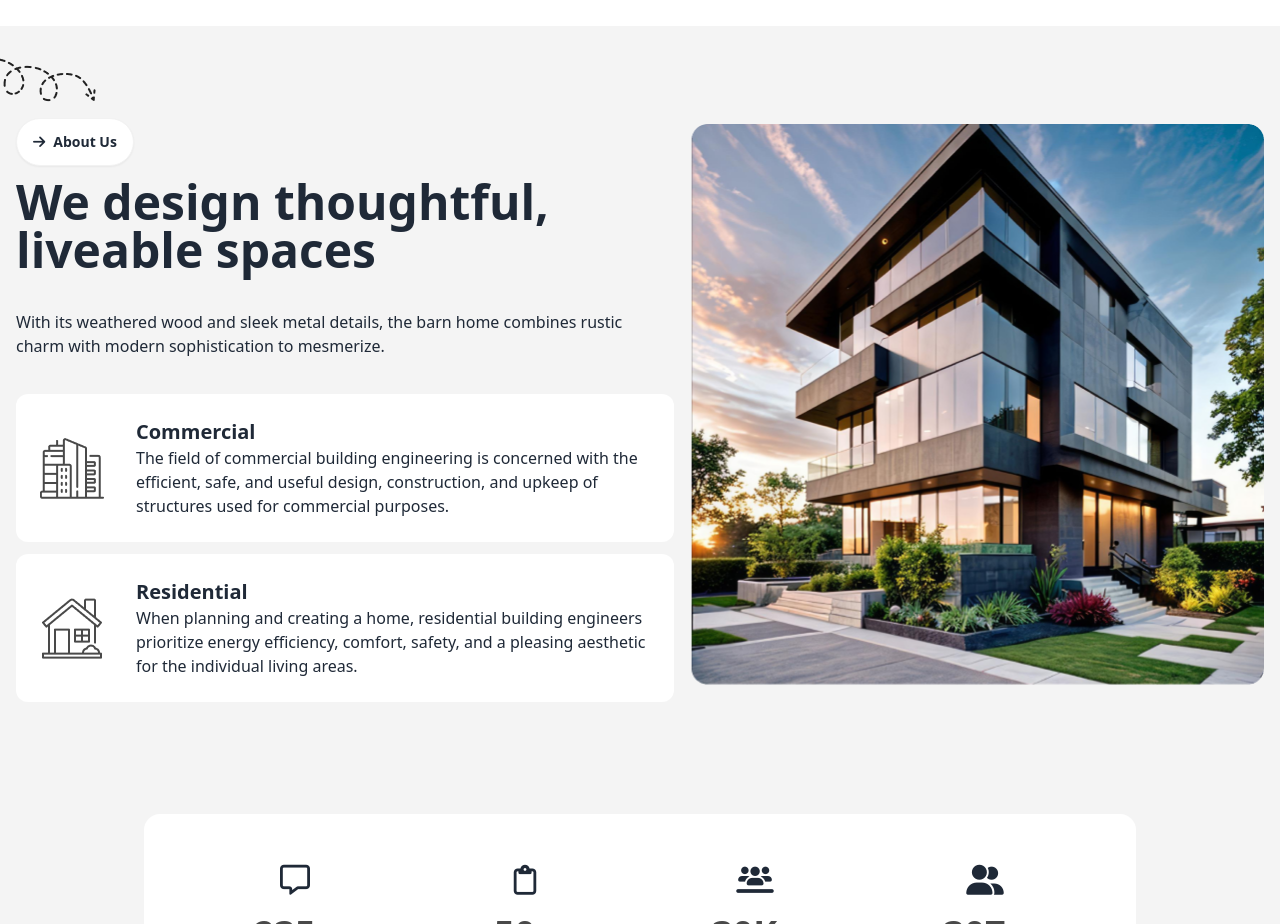
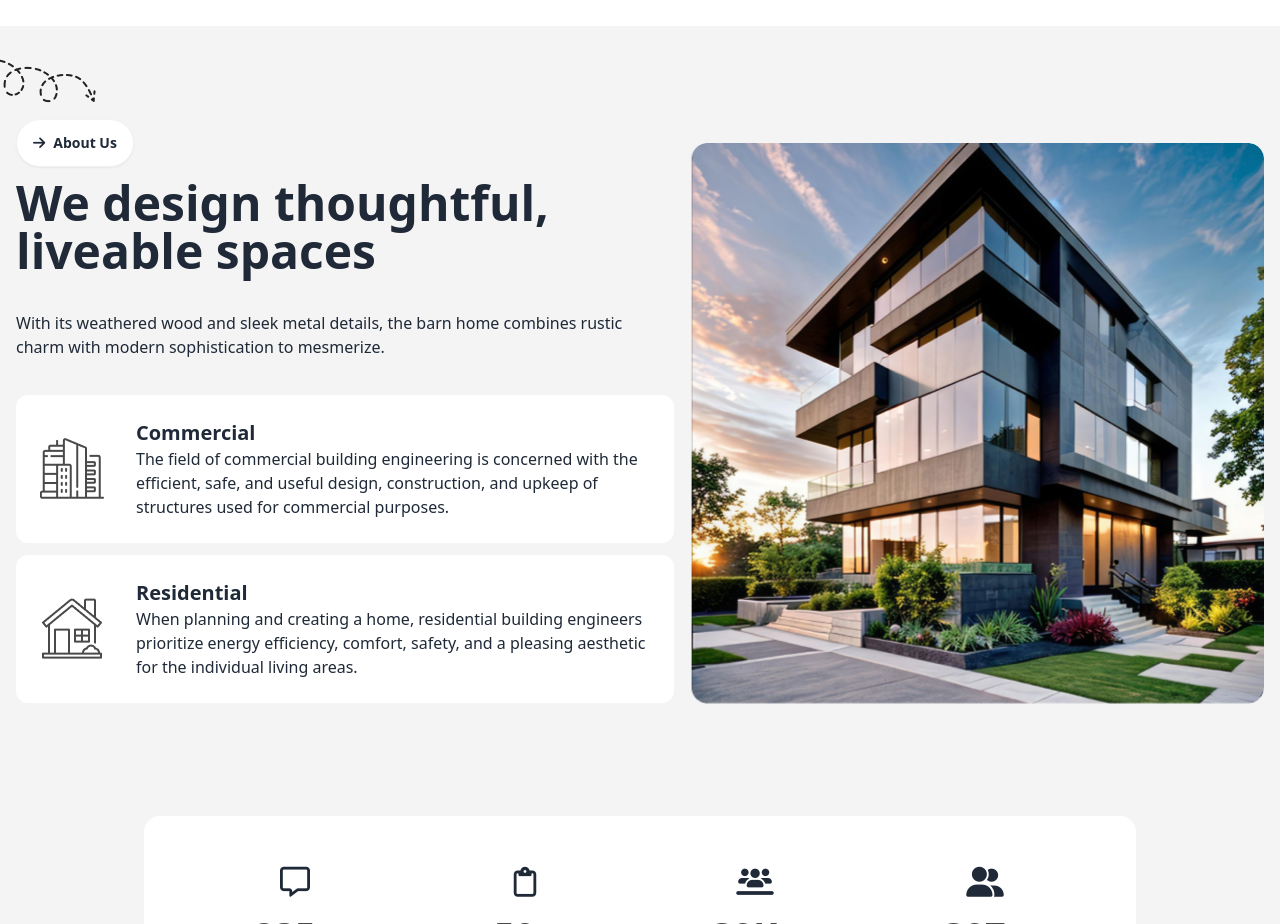
Before and after one commit to MehediZ07/B10-A3-Mehedi-Zaman-repo, a plain HTML site: page index.html in a window 1280 px wide. Shown: the part 900-1824 px from the top of the page. Drawn offline with nearby package versions, Linux system fonts and the light colour scheme.

Commit message:
We design thoughtful, liveable spaces section image top margin correction

```diff
--- a/index.html
+++ b/index.html
@@ -143,7 +143,7 @@
                 <!-- We design thoughtful, liveable spaces  -->
                 <div class="hero ">
                     <div class="hero-content flex-col-reverse lg:flex-row-reverse">
-                        <img src="assets/Rectangle.png" class="object-none rounded-lg mt-[2.3]" />
+                        <img src="assets/Rectangle.png" class="object-none rounded-lg mt-[2.3rem]" />
                         <div class="relative text-center lg:text-start space-y-3">
                             <img class="absolute hidden -left-12 -top-12 lg:block" src="assets/Vector.png" alt="">
                             <button class="btn bg-white lg:mt-16 rounded-3xl hover:bg-transparent"><i
```
